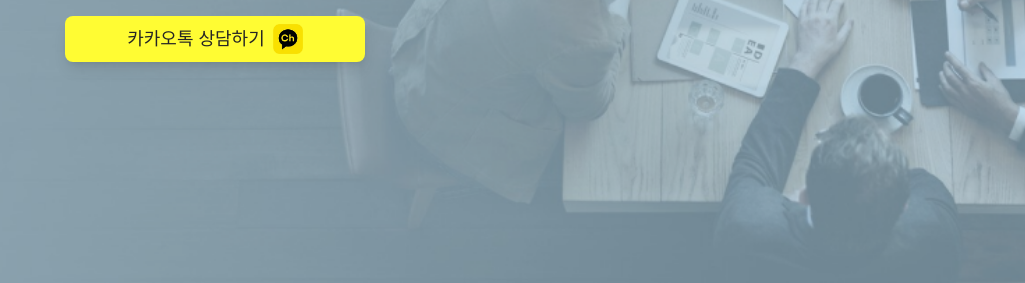
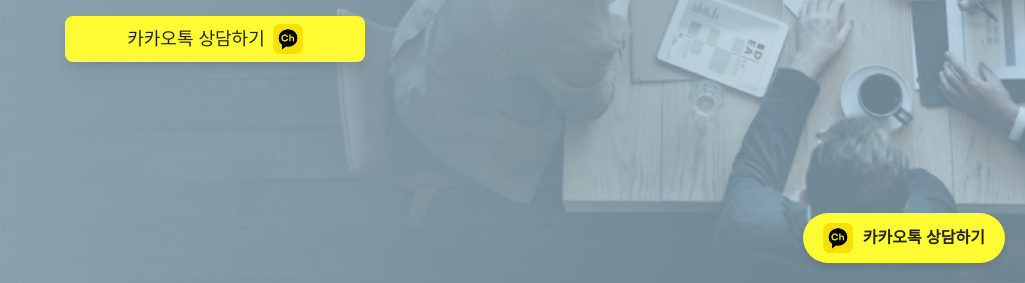
Before and after one commit to adplus-jira/adplus-blog, a website: page index.html in a window 1280 px wide. Shown: the part 517-800 px from the top of the page, without its empty margins (255-1280 px from the left). Drawn offline with Linux system fonts and the light colour scheme; a web font is replaced by a local one.

Commit message:
카카오톡 상담하기 버튼

```diff
--- a/index.html
+++ b/index.html
@@ -17,6 +17,19 @@
 </head>
 
 <body>
+  <div style="position: fixed; bottom: 20px; right: 20px; z-index: 1000;">
+    <!-- <button
+      style="background-color: white; box-shadow: 0 4px 6px rgba(0, 0, 0, 0.1); color: #252525; font-weight: bold; padding: 10px 20px; border-radius: 50px; display: flex; align-items: center; justify-content: center; margin-bottom: 10px;"
+      onclick="window.scrollTo({ top: 0, behavior: 'smooth' });">
+      맨 위로
+    </button> -->
+    <button
+      style="background-color: #FFFC33; box-shadow: 0 4px 6px rgba(0, 0, 0, 0.1); color: #252525; font-weight: bold; padding: 10px 20px; border-radius: 50px; display: flex; align-items: center; justify-content: center;"
+      onclick="window.open('about:blank').location.href='http://pf.kakao.com/_JAlBG/chat';">
+      <img src="./assets/images/kakao_channel.png" alt="kakao" style="width: 30px; margin-right: 10px;">
+      카카오톡 상담하기
+    </button>
+  </div>
   <div class="main-section h-[800px] flex items-center">
     <div class="flex flex-col font-bold px-16 xl:px-80 gap-10">
       <img src="./assets/images/logo.png" alt="logo" class="w-[300px]">
```
